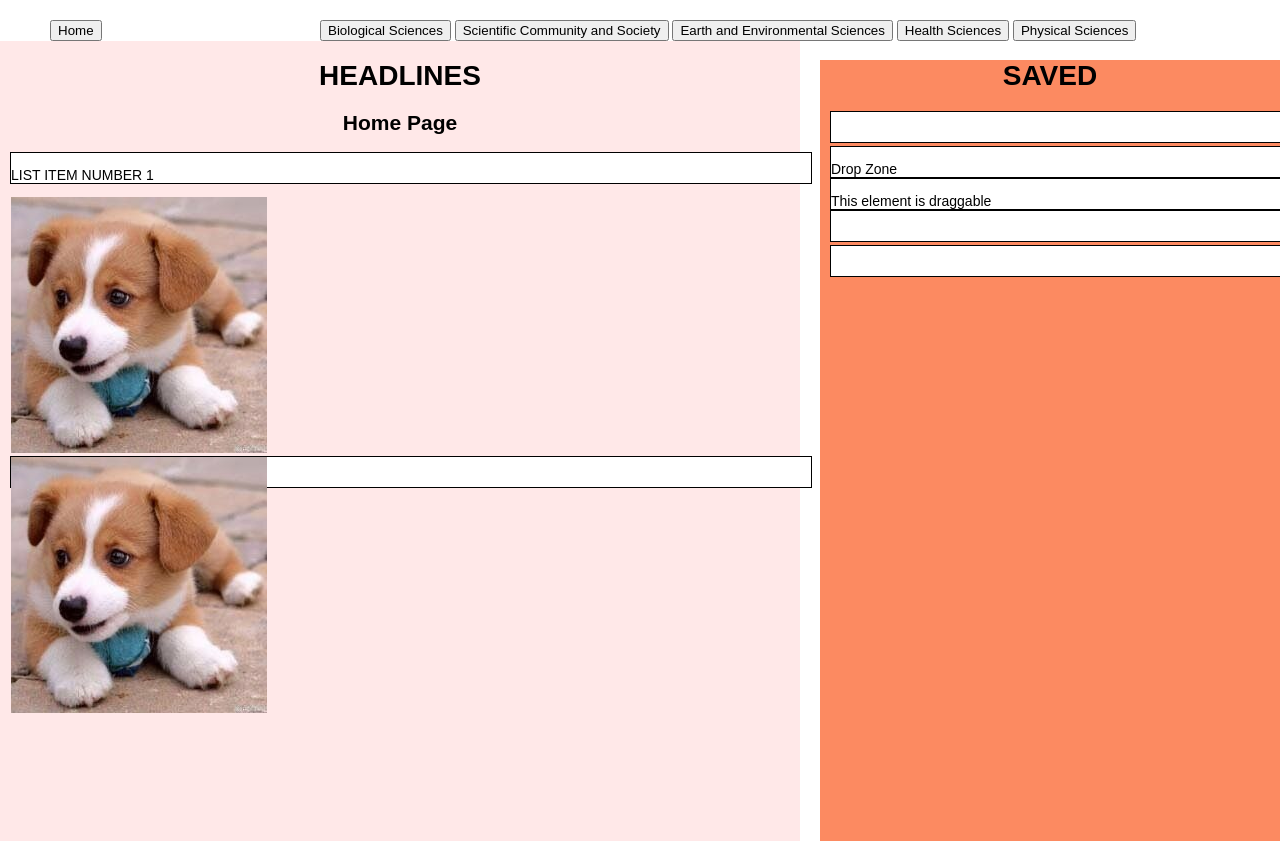
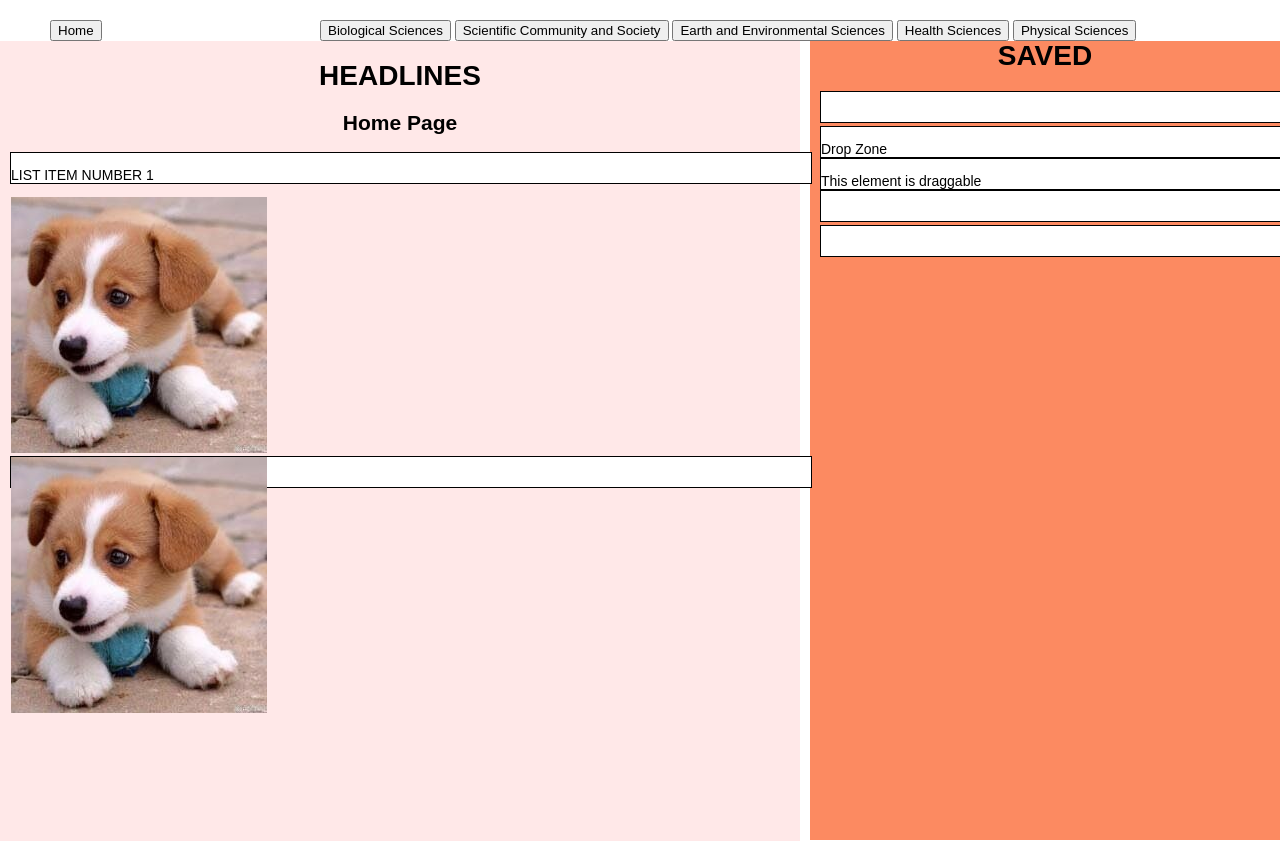
Before and after one commit to rich140/scholarly, a Flask app: page / in a window 1280 px wide. Run offline with Flask 2, Linux system fonts and the light colour scheme; data that the repository does not hold is empty.

Commit message:
no more white spacegit add .

```diff
--- a/static/style.css
+++ b/static/style.css
@@ -68,8 +68,9 @@ body {
 }
 
 .saved{
+    margin-top: -20px;
     height: 100%;
-    margin-left: 820px;
+    margin-left: 810px;
     background-color: rgb(252, 138, 97);
   }
 .empty {
--- a/templates/index.html
+++ b/templates/index.html
@@ -88,7 +88,8 @@
                 </div>
             </div>
             <div class="empty" ondrop="drop(event)" ondragover="allowDrop(event)">
-                <img id=" drag1" src="{{ url_for('static',filename='images/pupper.jpg') }}" alt="dog" draggable="true"
+                <img id=" drag2" src="{{ url_for('static',filename='images/pupper.jpg') }}"
+                     alt="dog" draggable="true"
                     ondragstart="drag(event)">
             </div>
 
@@ -100,7 +101,7 @@
         <div class="saved">
 
             <h1 style="text-align: center">SAVED</h1>
-            <div class=" empty" ondrop='drop(event)' ondragover='allowDrop(event)'>
+            <div class="empty" ondrop='drop(event)' ondragover='allowDrop(event)'>
             </div>
             <div class="empty">
                 <p id='target' ondrop='drop_handler(event)' ondragover='dragover_handler(event)'>Drop Zone</p>
```
Also changed, not shown: 1 other file.
